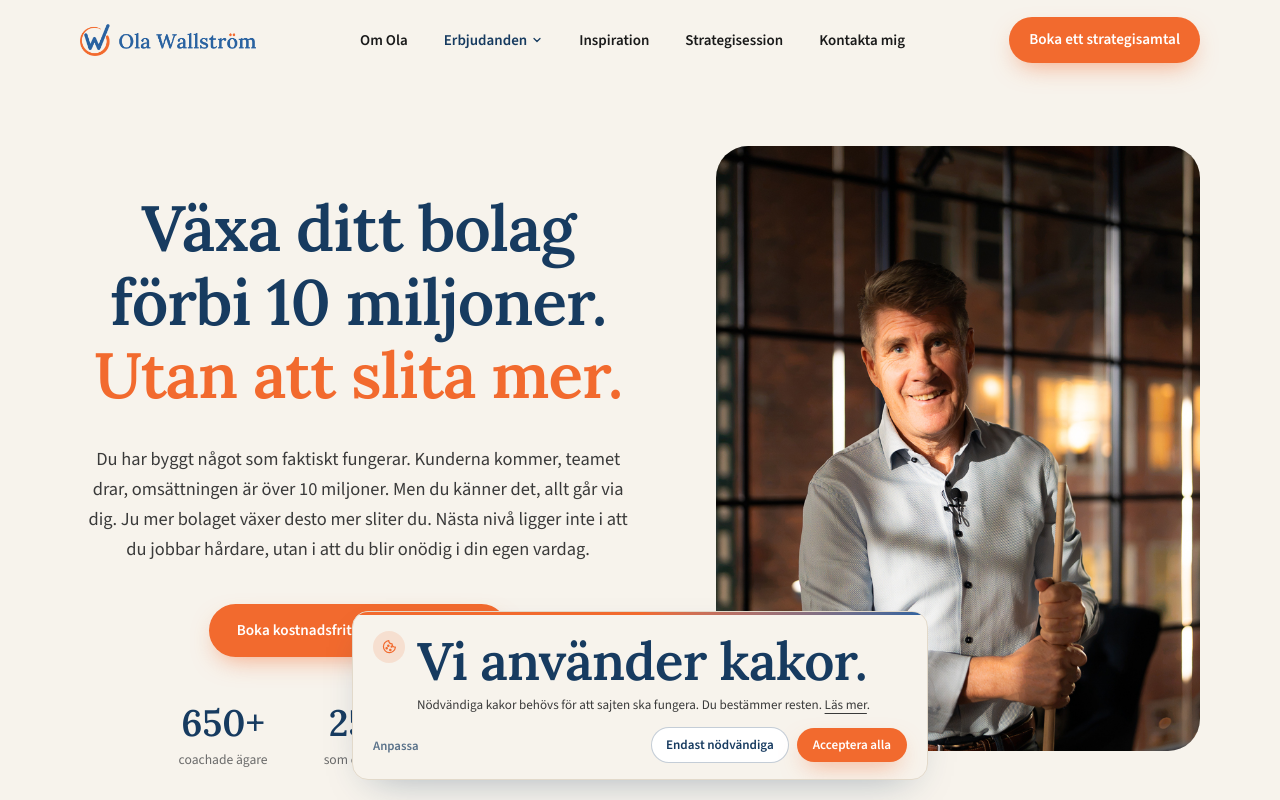
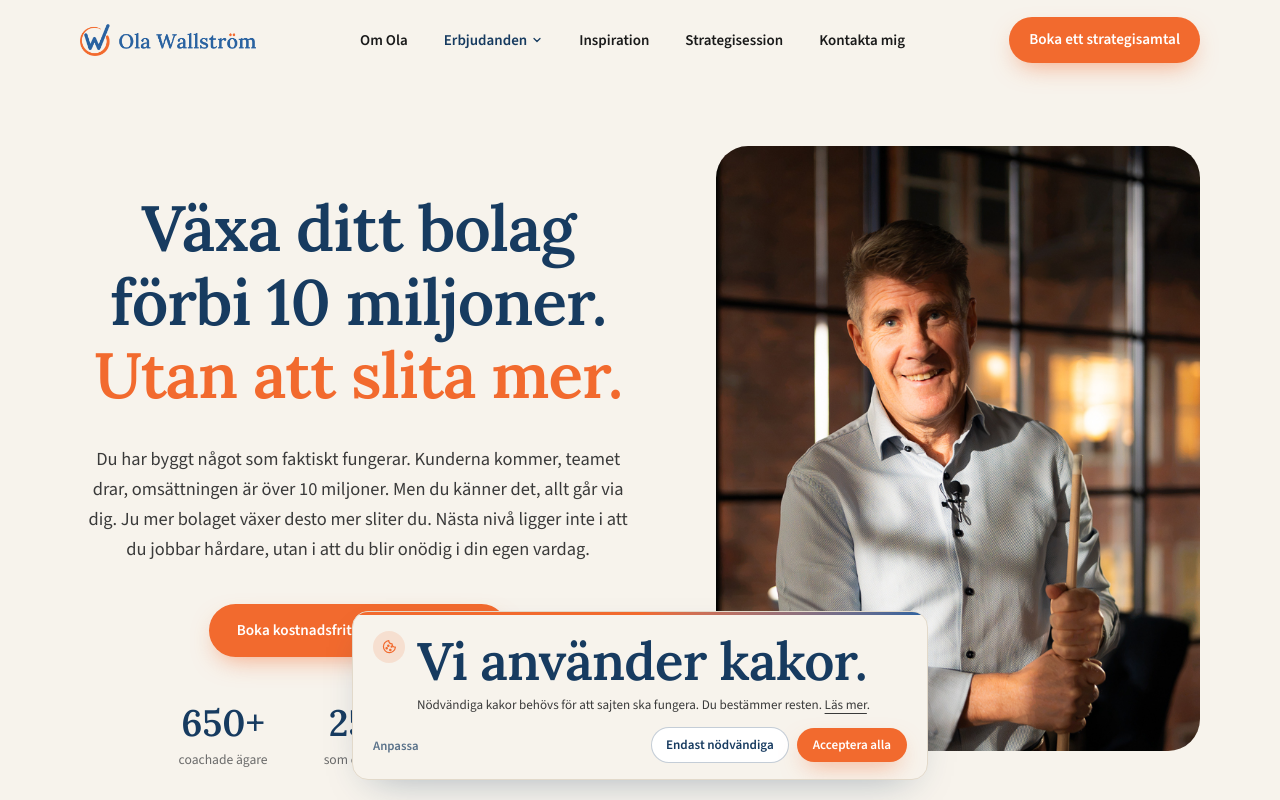
Before and after one commit to Simonnbackstrom/Olawallstrom, a Next.js app: page / in a window 1280 px wide. Shown: the top 800 px of the page. Built offline with nearby package versions, Linux system fonts and the light colour scheme.

Commit message:
Hero desktop: tightare zoom på ansiktet (1.18x → 1.35x) (#24)

```diff
--- a/components/ConsultHero.tsx
+++ b/components/ConsultHero.tsx
@@ -126,7 +126,7 @@
                   quality={92}
                   priority
                   sizes="520px"
-                  className="object-cover object-[50%_22%] scale-[1.18]"
+                  className="object-cover object-[50%_30%] scale-[1.35]"
                 />
               </div>
             </div>
```
